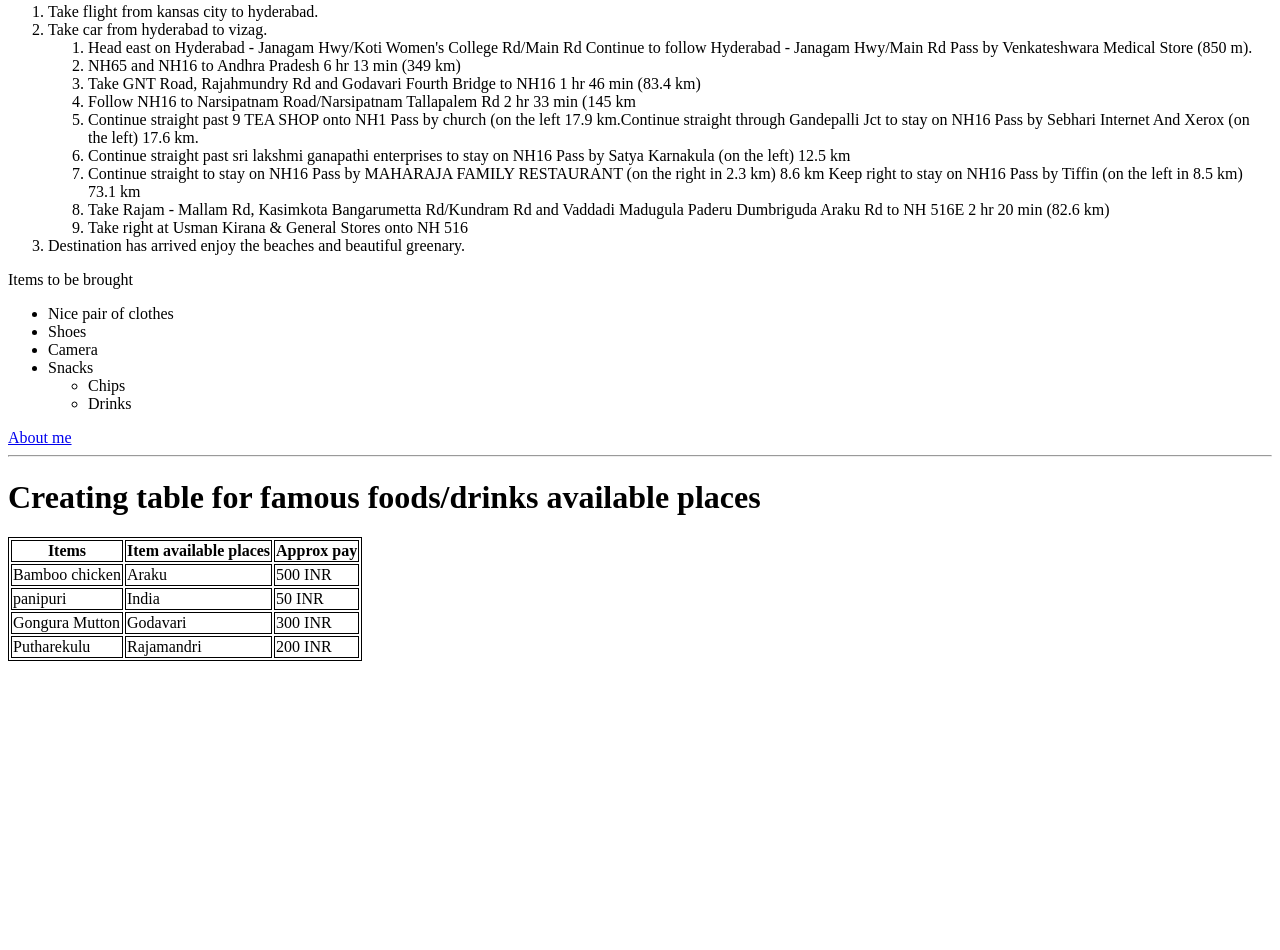
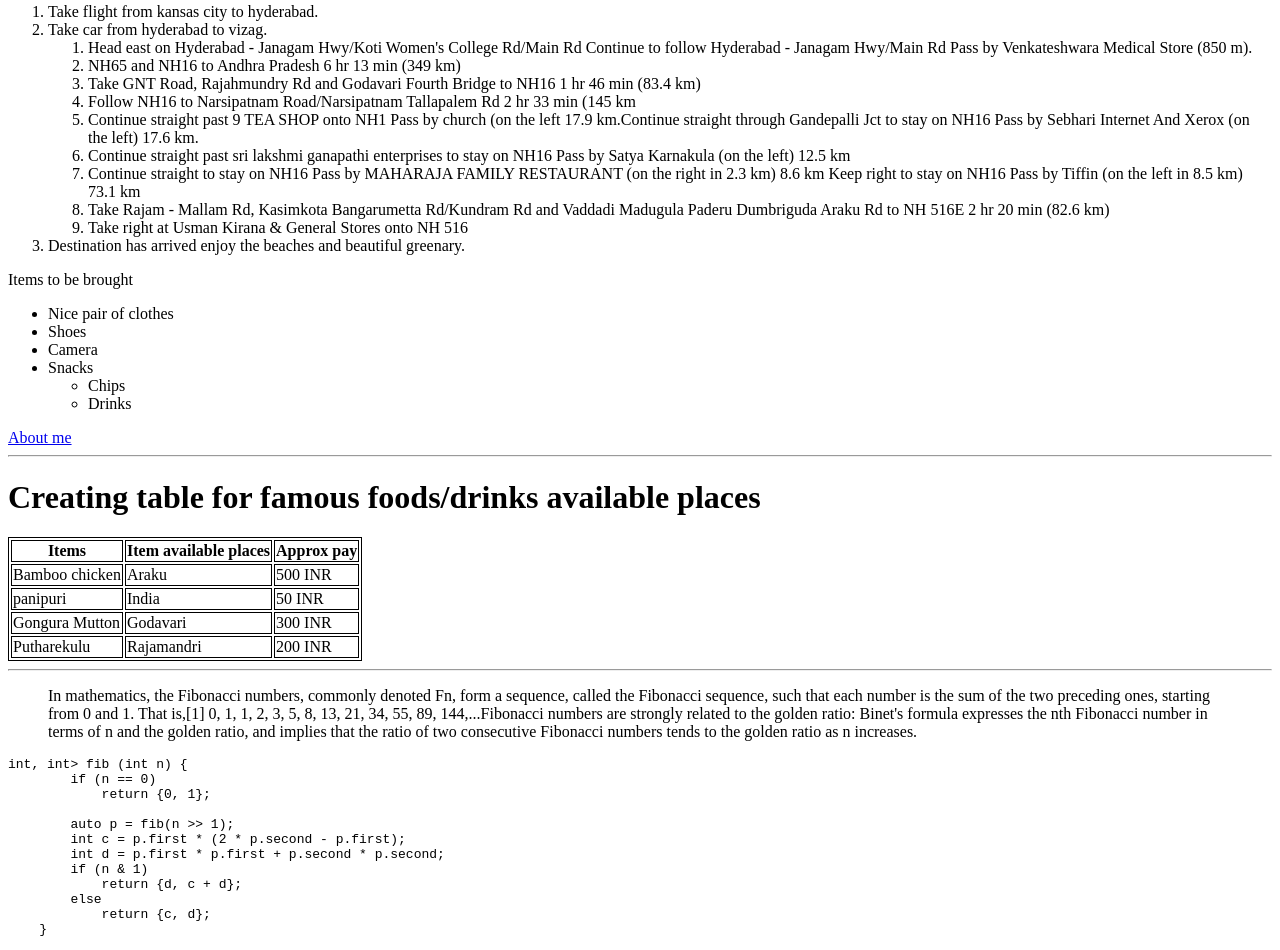
Before and after one commit to 44-563-WebApps-F21/webapps-f21-assignment-3-Samyuktha7499, a plain HTML site: page index.html in a window 1280 px wide. Shown: the part 241-1191 px from the top of the page. Before the commit the page ends 910 px from the top, so only its background shows below. Drawn offline with Linux system fonts and the light colour scheme.

Commit message:
added code to file

```diff
--- a/index.html
+++ b/index.html
@@ -24,7 +24,7 @@ Directions from maryville to vizag.
     <li>Take car from hyderabad to vizag.</li>
 <ol>
    <li>Head east on Hyderabad - Janagam Hwy/Koti Women's College Rd/Main Rd Continue to follow Hyderabad - Janagam Hwy/Main Rd Pass by Venkateshwara Medical Store (850 m).</li>
-    <li>NH65 and NH16 to Andhra Pradesh 6 hr 13 min (349 km)</li>
+   <li>NH65 and NH16 to Andhra Pradesh 6 hr 13 min (349 km)</li>
    <li>Take GNT Road, Rajahmundry Rd and Godavari Fourth Bridge to NH16 1 hr 46 min (83.4 km)</li>
    <li>Follow NH16 to Narsipatnam Road/Narsipatnam Tallapalem Rd 2 hr 33 min (145 km</li>
    <li>Continue straight past 9 TEA SHOP onto NH1 Pass by church (on the left 17.9 km.Continue straight through Gandepalli Jct to stay on NH16 Pass by Sebhari Internet And Xerox (on the left) 17.6 km.</li>
@@ -84,4 +84,24 @@ Directions from maryville to vizag.
         </tr>
 </table>
 
+<hr>
+
+<blockquote>In mathematics, the Fibonacci numbers, commonly denoted Fn, form a sequence, called the Fibonacci sequence, such that each number is the sum of the two preceding ones, starting from 0 and 1. That is,[1]
+    0, 1, 1, 2, 3, 5, 8, 13, 21, 34, 55, 89, 144,...Fibonacci numbers are strongly related to the golden ratio: Binet's formula expresses the nth Fibonacci number in terms of n and the golden ratio, and implies that
+    the ratio of two consecutive Fibonacci numbers tends to the golden ratio as n increases.</blockquote>
+    <pre>int, int> fib (int n) {
+        if (n == 0)
+            return {0, 1};
+
+        auto p = fib(n >> 1);
+        int c = p.first * (2 * p.second - p.first);
+        int d = p.first * p.first + p.second * p.second;
+        if (n & 1)
+            return {d, c + d};
+        else
+            return {c, d};
+    }
+</pre>
+
+
 </html>
```
